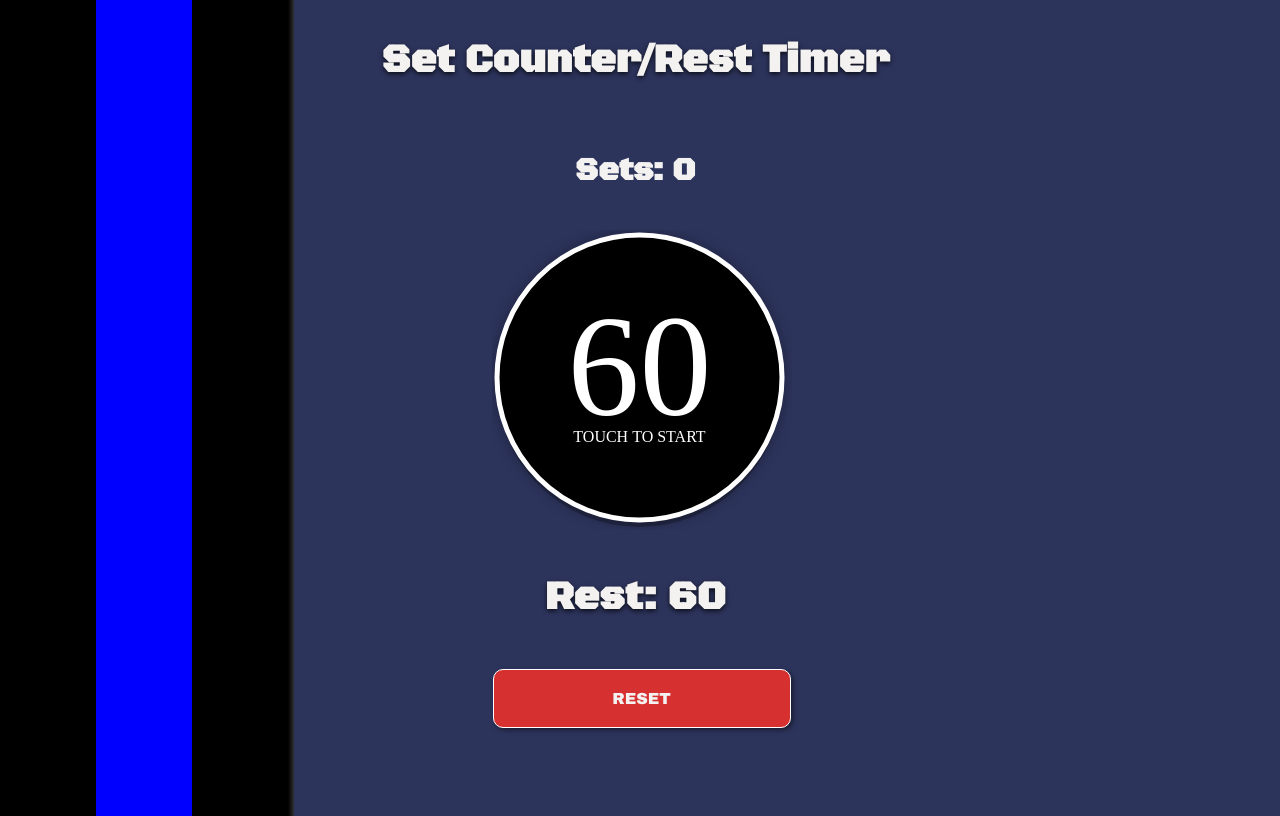
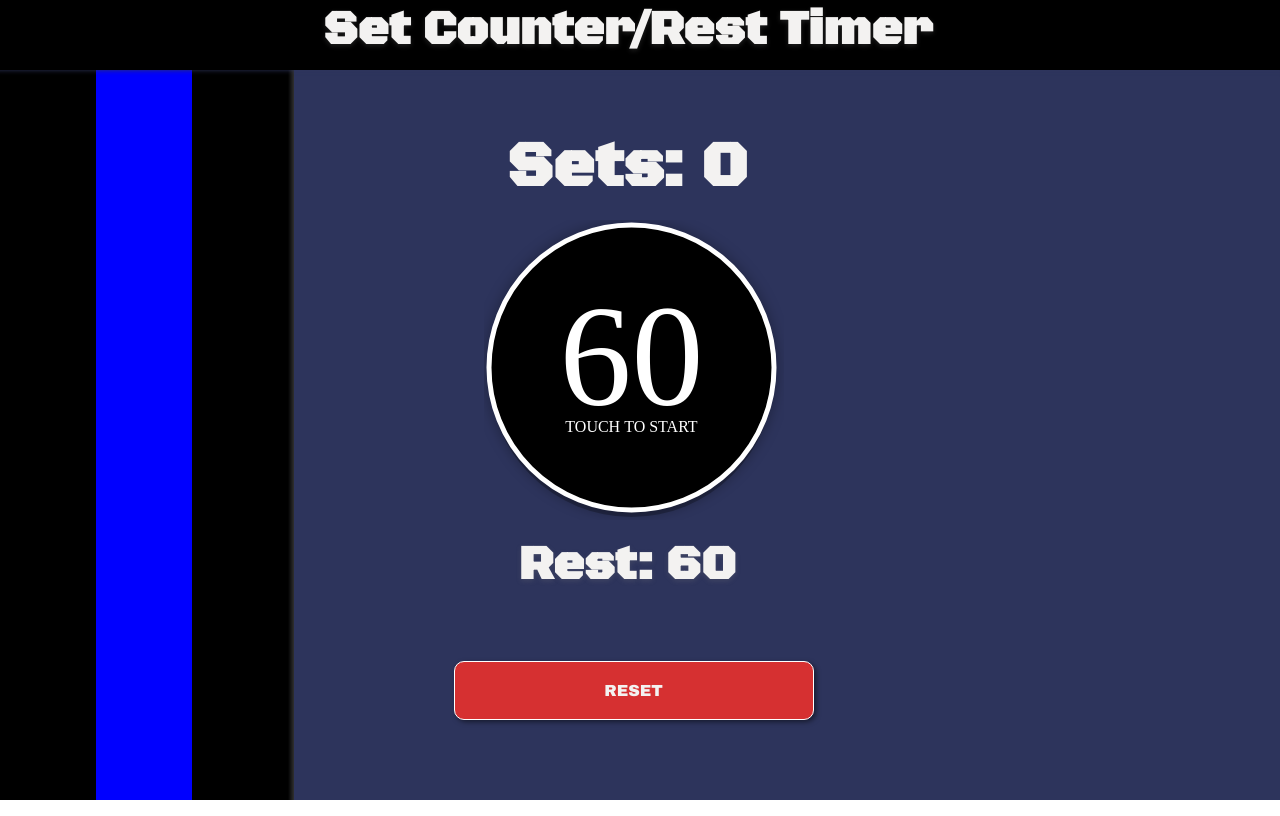
Before and after one commit to jeremylshepherd/set_timer, a React app: page / in a window 1280 px wide. Built offline with nearby package versions, Linux system fonts and the light colour scheme; a web font is replaced by a local one.

Commit message:
Style adjustments

```diff
--- a/public/index.html
+++ b/public/index.html
@@ -12,10 +12,7 @@
     />
     <meta name="theme-color" content="#38ada9" />
     <meta name="apple-mobile-web-app-capable" content="yes" />
-    <meta
-      name="apple-mobile-web-app-status-bar-style"
-      content="black-translucent"
-    />
+    <meta name="apple-mobile-web-app-status-bar-style" content="black" />
     <link rel="apple-touch-icon" href="./icons/icon-192x192.png" />
     <link
       href="./splashscreens/iphone5_splash.png"
@@ -72,7 +69,7 @@
       homescreen on Android. See https://developers.google.com/web/fundamentals/engage-and-retain/web-app-manifest/
     -->
     <link rel="manifest" href="%PUBLIC_URL%/manifest.json" />
-    <link rel="shortcut icon" href="%PUBLIC_URL%/favicon.ico" />
+    <link rel="shortcut icon" href="%PUBLIC_URL%/icons/favicon.ico" />
     <!--
       Notice the use of %PUBLIC_URL% in the tags above.
       It will be replaced with the URL of the `public` folder during the build.
--- a/src/Components/Main.js
+++ b/src/Components/Main.js
@@ -1,9 +1,9 @@
-import React from 'react';
-import Timer from './Timer';
+import React from "react";
+import Timer from "./Timer";
 
 export default class Main extends React.Component {
   state = {
-    name: 'APP',
+    name: "APP",
     sets: 0,
     seconds: 60,
     rest: 60,
@@ -13,7 +13,7 @@ export default class Main extends React.Component {
   };
 
   timerStop = () => {
-    console.log('Timer stopped');
+    console.log("Timer stopped");
     clearInterval(this.timer);
     this.setState({ active: !this.state.active });
   };
@@ -56,7 +56,7 @@ export default class Main extends React.Component {
         window.navigator.vibrate([200, 200, 200]);
       } else {
         //Once i gets to 99, decrement seconds and reset i to zero
-        if (i == 99) {
+        if (i === 99) {
           this.setState({
             seconds: seconds--
           });
@@ -104,16 +104,15 @@ export default class Main extends React.Component {
         <div className="header">
           <h1 className="title">Set Counter/Rest Timer</h1>
         </div>
+        <div id="viz">
           <h2 className="data">{`Sets: ${this.state.sets}`}</h2>
-        <div id="viz">
           <span onClick={this.setDone}>
             <Timer
               fraction={this.state.fraction}
               seconds={this.state.seconds}
             />
           </span>
-        </div>
-        <div className="footer">
+          <div className="rest">
             {this.state.editing ? (
               <React.Fragment>
                 <h1 className="title">Rest: </h1>
@@ -134,6 +133,8 @@ export default class Main extends React.Component {
               }`}</h1>
             )}
           </div>
+        </div>
+
         <span className="button reset" onClick={this.reset}>
           RESET
         </span>
--- a/src/styles.css
+++ b/src/styles.css
@@ -1,10 +1,17 @@
-@import url('https://fonts.googleapis.com/css?family=Archivo+Black|Black+Ops+One|Bungee+Inline|Fredoka+One|Nosifer|Righteous|Rubik+Mono+One|Russo+One&display=swap');
+@import url("https://fonts.googleapis.com/css?family=Archivo+Black|Black+Ops+One|Bungee+Inline|Fredoka+One|Nosifer|Righteous|Rubik+Mono+One|Russo+One&display=swap");
+* {
+  margin: 0;
+  padding: 0;
+  box-sizing: border-box;
+}
+
 body {
   display: flex;
   align-items: center;
   justify-content: center;
   height: 100vh;
   width: 99vw;
+  background-color: #2d345c;
   background: linear-gradient(
     to right,
     black 7.5%,
@@ -15,16 +22,17 @@ body {
     rgba(0, 0, 0, 0.8) 23%,
     #2d345c 23%
   );
-  font-family: 'Archivo Black';
+  font-family: "Archivo Black";
   color: #f3f2f1;
-  overflow-x: hidden;
+  overflow: hidden;
 }
 body .app {
+  padding: 0;
   display: flex;
   flex-direction: column;
   align-items: center;
   justify-content: space-between;
-  width: 100vw;
+  width: 101vw;
   height: 100vh;
 }
 body .app canvas {
@@ -33,20 +41,25 @@ body .app canvas {
 body .app .header {
   display: flex;
   align-items: center;
-  justify-content: space-between;
+  justify-content: center;
+  background: #000;
+  padding-bottom: 10px;
+  width: 102vw;
+  box-shadow: 0 0 5px #2d345c;
   z-index: 55;
+  overflow-x: hidden;
 }
 body .app .title {
-  font-family: 'Black Ops One';
-  font-size: 5vmin;
+  font-family: "Black Ops One";
+  font-size: 6vmin;
   text-align: center;
   padding-right: 1vw;
   z-index: 55;
-  text-shadow: 0 2px 5px rgba(0, 0, 0, 0.75);
+  text-shadow: 0 2px 5px rgba(125, 125, 125, 0.25);
 }
 body .app .data {
-  font-family: 'Black Ops One';
-  font-size: 4vmin;
+  font-family: "Black Ops One";
+  font-size: 8vmin;
   text-align: center;
   padding-right: 1vw;
   z-index: 50;
@@ -54,15 +67,18 @@ body .app .data {
 body .app #viz {
   display: flex;
   flex-direction: column;
-  justify-content: center;
+  justify-content: space-around;
+  height: 60vh;
   align-items: center;
   z-index: 50;
 }
-body .app input,
+body .app #viz input,
 body .app .button {
   border: 1px solid black;
   padding: 20px;
   min-width: 20vw;
+  width: 80vw;
+  max-width: 360px;
   text-align: center;
   margin: 1vh;
   border-radius: 10px;
@@ -84,15 +100,15 @@ body .app .reset {
 body .app .reset:active {
   background-color: #801919;
 }
-body .app .footer {
+body .app #viz .rest {
   display: flex;
   align-items: center;
   justify-content: center;
 }
-body .app .footer input {
+body .app #viz .rest input {
   color: black;
   padding: 0.4em;
   font-size: 2em;
   min-width: 5vw;
-  max-width: 10vw;
+  max-width: 20vw;
 }
```
Also changed, not shown: build/asset-manifest.json, build/index.html, build/manifest.json, build/service-worker.js, public/manifest.json, 3 other files. Lines whose indentation alone changed are shown as unchanged.
